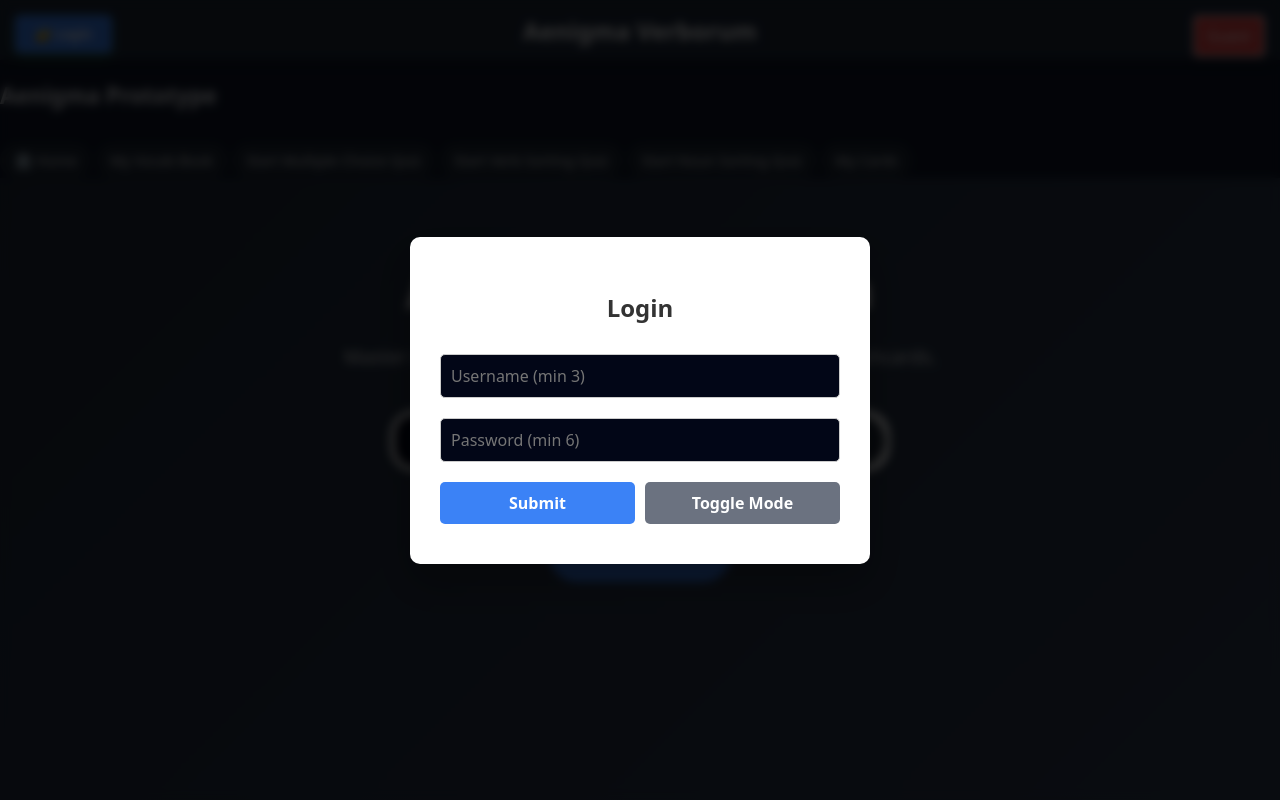
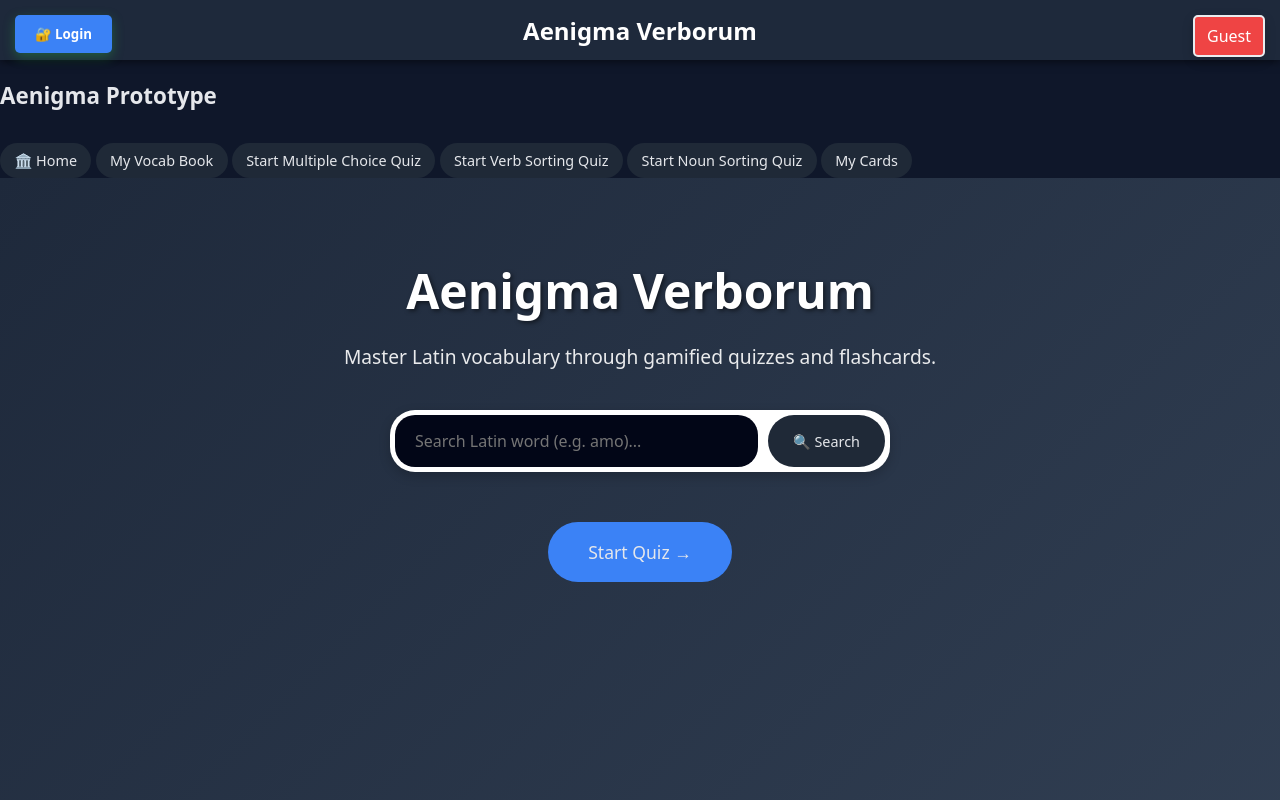
Before and after one commit to seb0305/Aenigma, a plain HTML site: page static/index.html in a window 1280 px wide. Shown: the top 800 px of the page. Drawn offline with Linux system fonts and the light colour scheme; no server answers.

Commit message:
fix: hide login window at start

```diff
--- a/static/index.html
+++ b/static/index.html
@@ -24,7 +24,7 @@
 <div style="height: 80px;"></div>
 
 <!-- Auth Modal (overlay) -->
-<div id="authModal" style="display:none; position:fixed; top:0; left:0; width:100%; height:100%; background:rgba(0,0,0,0.8); z-index:2000; display:flex; align-items:center; justify-content:center;">
+<div id="authModal" style="display: none !important; position:fixed; top:0; left:0; width:100%; height:100%; background:rgba(0,0,0,0.8); z-index:2000; display:flex; align-items:center; justify-content:center;">
   <div style="background:white; padding:30px; border-radius:10px; max-width:400px; width:90%;">
     <h3 id="authTitle">Login</h3>
     <input id="username" placeholder="Username (min 3)" style="width:100%; padding:10px; margin:10px 0; border:1px solid #ccc; border-radius:5px;">
```
